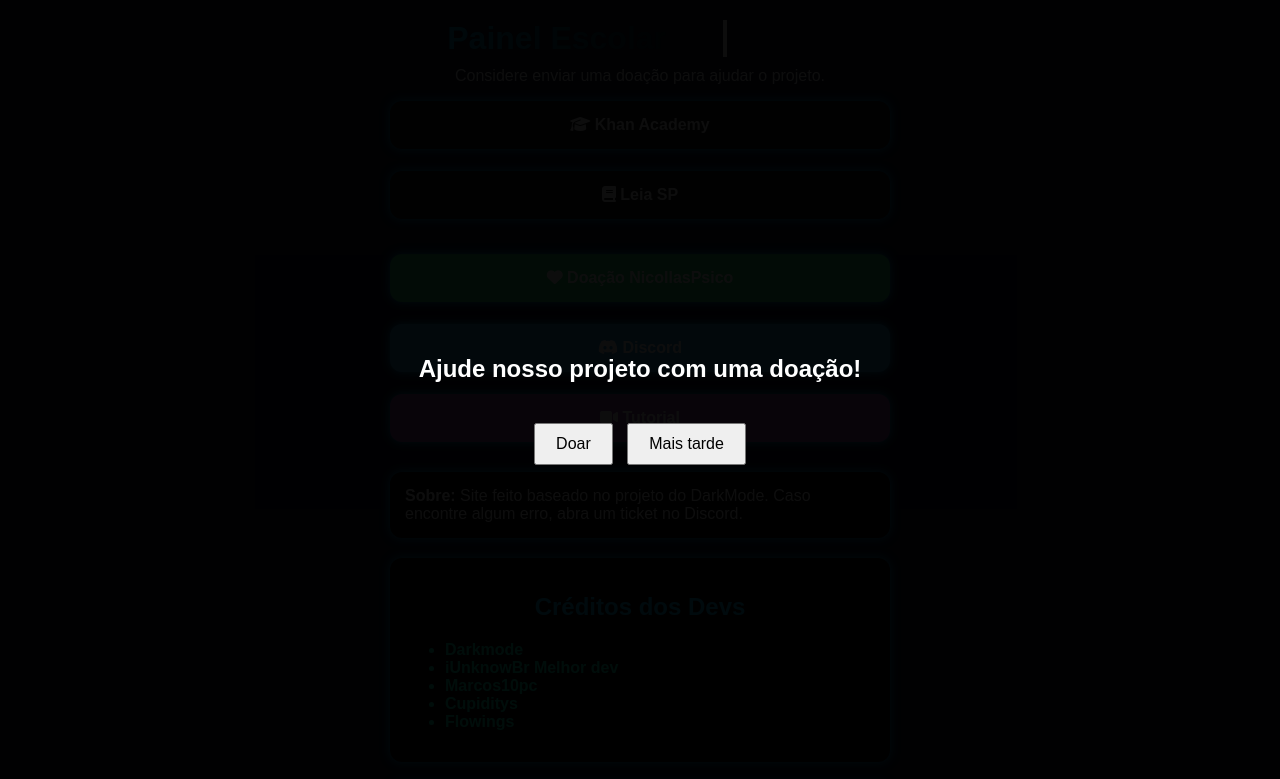
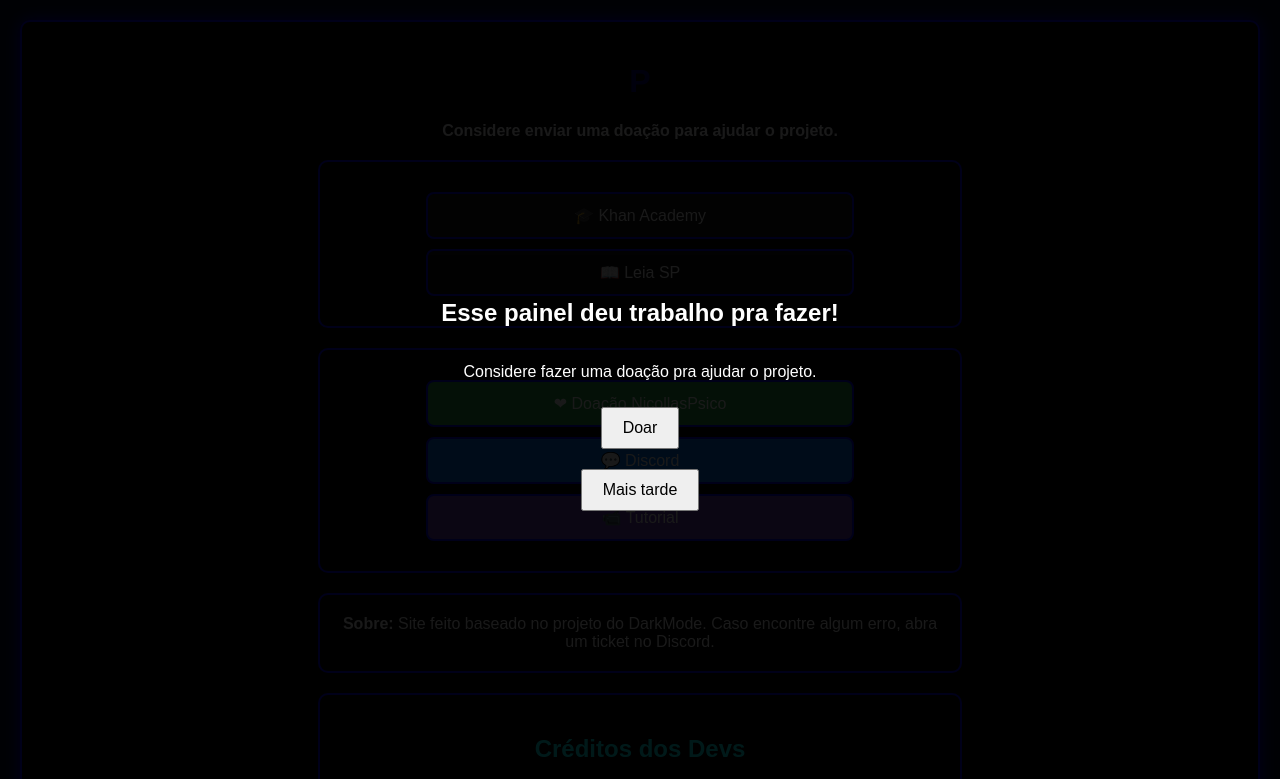
Before and after one commit to Pedrinhopsic/Cmsp-cheats-painel-, a plain HTML site: page index.html in a window 1280 px wide. Shown: the top 779 px of the page. Drawn offline with Linux system fonts and the light colour scheme.

Commit message:
Add files via upload

```diff
--- a/index.html
+++ b/index.html
@@ -1,170 +1,164 @@
-
 <!DOCTYPE html>
 <html lang="pt-BR">
 <head>
   <meta charset="UTF-8" />
   <meta name="viewport" content="width=device-width, initial-scale=1.0" />
-  <title>Painel Escolar</title>
-  <link rel="stylesheet" href="https://cdnjs.cloudflare.com/ajax/libs/font-awesome/6.4.0/css/all.min.css" />
+  <title>Painel Destroyer</title>
   <style>
+    @keyframes borda-animada {
+      0% { box-shadow: 0 0 8px #00f; }
+      50% { box-shadow: 0 0 16px #00f; }
+      100% { box-shadow: 0 0 8px #00f; }
+    }
     body {
       margin: 0;
-      padding: 0;
-      font-family: 'Arial', sans-serif;
-      background-color: #0a0f2c;
+      font-family: Arial, sans-serif;
+      background-color: #010928;
       color: white;
-      overflow-x: hidden;
+      text-align: center;
+      padding: 20px;
     }
     .painel {
-      max-width: 500px;
-      margin: 0 auto;
+      background-color: #000000dd;
+      border-radius: 10px;
       padding: 20px;
+      margin-bottom: 20px;
+      border: 2px solid #00f;
+      animation: borda-animada 2s infinite;
     }
-    .titulo {
+    h1 {
       font-size: 2em;
-      font-weight: bold;
-      text-align: center;
-      background: linear-gradient(to right, #00BFFF, #000000);
+      background: linear-gradient(to right, #00f, #000);
       -webkit-background-clip: text;
       -webkit-text-fill-color: transparent;
-      animation: typing 3s steps(30, end) infinite, blink-caret 0.75s step-end infinite;
-      white-space: nowrap;
-      overflow: hidden;
-      border-right: .15em solid white;
     }
-    @keyframes typing {
-      from { width: 0 }
-      to { width: 100% }
+    .doacao-msg {
+      margin: 10px 0;
+      font-weight: bold;
     }
-    @keyframes blink-caret {
-      from, to { border-color: transparent }
-      50% { border-color: white; }
+    .botao {
+      display: flex;
+      align-items: center;
+      justify-content: center;
+      background-color: #111;
+      border: 2px solid #00f;
+      border-radius: 8px;
+      color: white;
+      font-size: 1em;
+      padding: 12px;
+      margin: 10px auto;
+      width: 90%;
+      max-width: 400px;
+      cursor: pointer;
     }
-    .caixa-preta {
+    .botao.verde { background-color: #28a745; }
+    .botao.azul { background-color: #007bff; }
+    .botao.roxo { background-color: #6f42c1; }
+    .botao.vermelho { background-color: #ff0000; }
+    .caixa {
       background-color: #000;
-      padding: 15px;
-      border-radius: 12px;
-      margin: 20px 0;
-      box-shadow: 0 0 10px #00BFFF;
+      border: 2px solid #00f;
+      padding: 20px;
+      border-radius: 10px;
+      margin: 20px auto;
+      width: 90%;
+      max-width: 600px;
     }
-    .btn-caixa {
+    .creditos span {
       display: block;
-      text-align: center;
-      padding: 15px;
-      margin-bottom: 10px;
-      border-radius: 12px;
-      background-color: #111;
-      box-shadow: 0 0 10px #00BFFF;
-      font-size: 16px;
       font-weight: bold;
-      cursor: pointer;
-      transition: transform 0.2s ease;
+      color: #0ff;
+      margin: 5px 0;
     }
-    .btn-caixa:hover {
-      transform: scale(1.05);
-    }
-    .btn-grupo {
+    .overlay {
+      position: fixed;
+      top: 0; left: 0;
+      width: 100%; height: 100%;
+      background: rgba(0, 0, 0, 0.9);
       display: flex;
       flex-direction: column;
-      gap: 12px;
+      justify-content: center;
+      align-items: center;
+      z-index: 9999;
     }
-    .green { background-color: #2ecc71 !important; }
-    .blue { background-color: #3498db !important; }
-    .purple { background-color: #9b59b6 !important; }
-    .red { background-color: #e74c3c !important; }
-    h2 {
-      color: #00BFFF;
+    .overlay button {
+      margin: 10px;
+      padding: 10px 20px;
+      font-size: 1em;
     }
   </style>
 </head>
 <body>
+  <div class="overlay" id="overlay">
+    <h2>Esse painel deu trabalho pra fazer!</h2>
+    <p>Considere fazer uma doação pra ajudar o projeto.</p>
+    <button onclick="window.open('https://pixgg.com/NicollasPsico', '_blank')">Doar</button>
+    <button onclick="document.getElementById('overlay').style.display='none'">Mais tarde</button>
+  </div>
+
   <div class="painel">
-    <div class="titulo">Painel Escolar</div>
-    <p style="text-align:center; margin-top: 10px;">Considere enviar uma doação para ajudar o projeto.</p>
+    <h1 id="titulo">Painel Destroyer</h1>
+    <p class="doacao-msg">Considere enviar uma doação para ajudar o projeto.</p>
 
-    <div class="btn-grupo">
-      <div class="btn-caixa" onclick="copiarTexto('javascript:fetch(\'https://raw.githubusercontent.com/iUnknownBr/KhanDestroyer/refs/heads/main/KhanDestroyer.js\').then(t=>t.text()).then(eval);')">
-        <i class="fas fa-graduation-cap"></i> Khan Academy
-      </div>
-      <div class="btn-caixa" onclick="abrirSite('https://leiasp.cupiditys.lol/')">
-        <i class="fas fa-book"></i> Leia SP
-      </div>
+    <div class="caixa">
+      <div class="botao" onclick="copiar('KA')">🎓 Khan Academy</div>
+      <div class="botao" onclick="window.open('https://leiasp.cupiditys.lol/', '_blank')">📖 Leia SP</div>
     </div>
 
-    <div class="btn-grupo" style="margin-top: 25px;">
-      <div class="btn-caixa green" onclick="abrirSite('https://pixgg.com/NicollasPsico')">
-        <i class="fas fa-heart"></i> Doação NicollasPsico
-      </div>
-      <div class="btn-caixa blue" onclick="abrirSite('https://discord.gg/suporte')">
-        <i class="fab fa-discord"></i> Discord
-      </div>
-      <div class="btn-caixa purple" onclick="abrirSite('https://tutorial.exemplo.com')">
-        <i class="fas fa-video"></i> Tutorial
-      </div>
+    <div class="caixa">
+      <div class="botao verde" onclick="window.open('https://pixgg.com/NicollasPsico', '_blank')">❤ Doação NicollasPsico</div>
+      <div class="botao azul" onclick="window.open('https://discord.com', '_blank')">💬 Discord</div>
+      <div class="botao roxo" onclick="window.open('https://tutorial.url', '_blank')">📹 Tutorial</div>
     </div>
 
-    <div class="caixa-preta">
+    <div class="caixa">
       <strong>Sobre:</strong> Site feito baseado no projeto do DarkMode. Caso encontre algum erro, abra um ticket no Discord.
     </div>
 
-    <div class="caixa-preta">
-      <h2 style="text-align: center;">Créditos dos Devs</h2>
-      <ul style="color: #00ffcc; font-weight: bold;">
-        <li>Darkmode</li>
-        <li>iUnknowBr Melhor dev</li>
-        <li>Marcos10pc</li>
-        <li>Cupiditys</li>
-        <li>Flowings</li>
-      </ul>
+    <div class="caixa creditos">
+      <h2 style="color:cyan">Créditos dos Devs</h2>
+      <span>Darkmode</span>
+      <span>iUnknowBr Melhor dev</span>
+      <span>Marcos10pc</span>
+      <span>Cupiditys</span>
+      <span>Flowings</span>
     </div>
 
-    <div class="caixa-preta">
-      <h2 style="text-align: center;">Notas da Atualização</h2>
-      <ul>
-        <li>Adicionado botão "Leia SP"</li>
-        <li>Melhorias no layout mobile e desktop</li>
-        <li>Correções nos ícones e botões</li>
-        <li>Aviso inicial de doação adicionado</li>
-      </ul>
+    <div class="caixa">
+      <h3>Notas da Atualização</h3>
+      <p>Adicionado botão Leia SP e botão do YouTube NicollasPsico</p>
     </div>
 
-    <div class="btn-caixa red" onclick="abrirSite('https://youtube.com/@pedrinhopsico?si=p1rL69lMnlll7lh0')">
-      <i class="fab fa-youtube"></i> YouTube NicollasPsico
-    </div>
+    <div class="botao vermelho" onclick="window.open('https://youtube.com/@pedrinhopsico?si=p1rL69lMnlll7lh0', '_blank')">▶ YouTube NicollasPsico</div>
   </div>
 
   <script>
-    function abrirSite(url) {
-      window.open(url, "_blank");
+    function copiar(tipo) {
+      if (tipo === 'KA') {
+        navigator.clipboard.writeText("javascript:fetch('https://raw.githubusercontent.com/iUnknownBr/KhanDestroyer/refs/heads/main/KhanDestroyer.js').then(t=>t.text()).then(eval);");
+        alert('Script copiado com sucesso!');
+      }
     }
-    function copiarTexto(texto) {
-      navigator.clipboard.writeText(texto).then(() => {
-        alert("Código copiado com sucesso!");
-      });
-    }
-    // Aviso de doação ao entrar
-    window.onload = () => {
-      const aviso = document.createElement("div");
-      aviso.style.position = "fixed";
-      aviso.style.top = 0;
-      aviso.style.left = 0;
-      aviso.style.width = "100%";
-      aviso.style.height = "100%";
-      aviso.style.backgroundColor = "rgba(0,0,0,0.95)";
-      aviso.style.display = "flex";
-      aviso.style.flexDirection = "column";
-      aviso.style.justifyContent = "center";
-      aviso.style.alignItems = "center";
-      aviso.style.zIndex = 9999;
-      aviso.innerHTML = `
-        <h2 style="color: white; text-align: center;">Ajude nosso projeto com uma doação!</h2>
-        <div style="margin-top: 20px;">
-          <button onclick="window.open('https://pixgg.com/NicollasPsico');document.body.removeChild(this.parentElement.parentElement)" style="padding: 10px 20px; font-size: 16px; margin-right: 10px;">Doar</button>
-          <button onclick="document.body.removeChild(this.parentElement.parentElement)" style="padding: 10px 20px; font-size: 16px;">Mais tarde</button>
-        </div>
-      `;
-      document.body.appendChild(aviso);
-    }
+
+    const titulo = document.getElementById("titulo");
+    const texto = "Painel Destroyer";
+    let i = 0, apagar = false;
+    setInterval(() => {
+      titulo.innerText = texto.substring(0, i);
+      if (!apagar) {
+        i++;
+        if (i > texto.length) {
+          apagar = true;
+          i = texto.length;
+        }
+      } else {
+        i--;
+        if (i < 0) {
+          apagar = false;
+          i = 0;
+        }
+      }
+    }, 150);
   </script>
 </body>
 </html>
```
